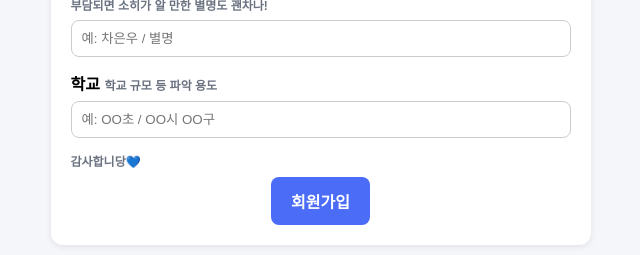
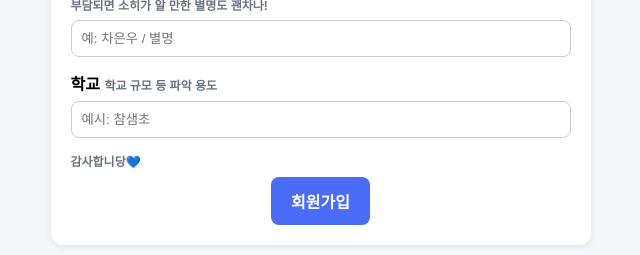
Before and after one commit to ssossso/peer-distance-research, a Flask app: page /teacher/signup in a window 1280 px wide. Shown: the part 1003-1258 px from the top of the page, without its empty margins (312-952 px from the left). Run offline with Flask 3, Linux system fonts and the light colour scheme; some libraries are stand-ins or nearby versions.

Commit message:
Update teacher_signup.html

```diff
--- a/templates/teacher_signup.html
+++ b/templates/teacher_signup.html
@@ -115,7 +115,8 @@
       부담되면 소히가 알 만한 별명도 괜차나!
     </span>
   </div>
-  <input name="research_name" autocomplete="name" placeholder="예: 차은우 / 별명" />
+  <input name="research_name" autocomplete="name" placeholder="예: 차은우 / 별명" required />
+
 </div>
 
 <div style="text-align:left; margin-bottom:14px;">
@@ -125,7 +126,7 @@
       학교 규모 등 파악 용도
     </span>
   </div>
-  <input name="research_school" placeholder="예: OO초 / OO시 OO구" />
+  <input name="research_school" placeholder="예시: 참샘초" required />
 </div>
 
 <div style="text-align:left; font-size:12px; font-weight:700; color:#6b7280; margin-bottom:8px;">
```
